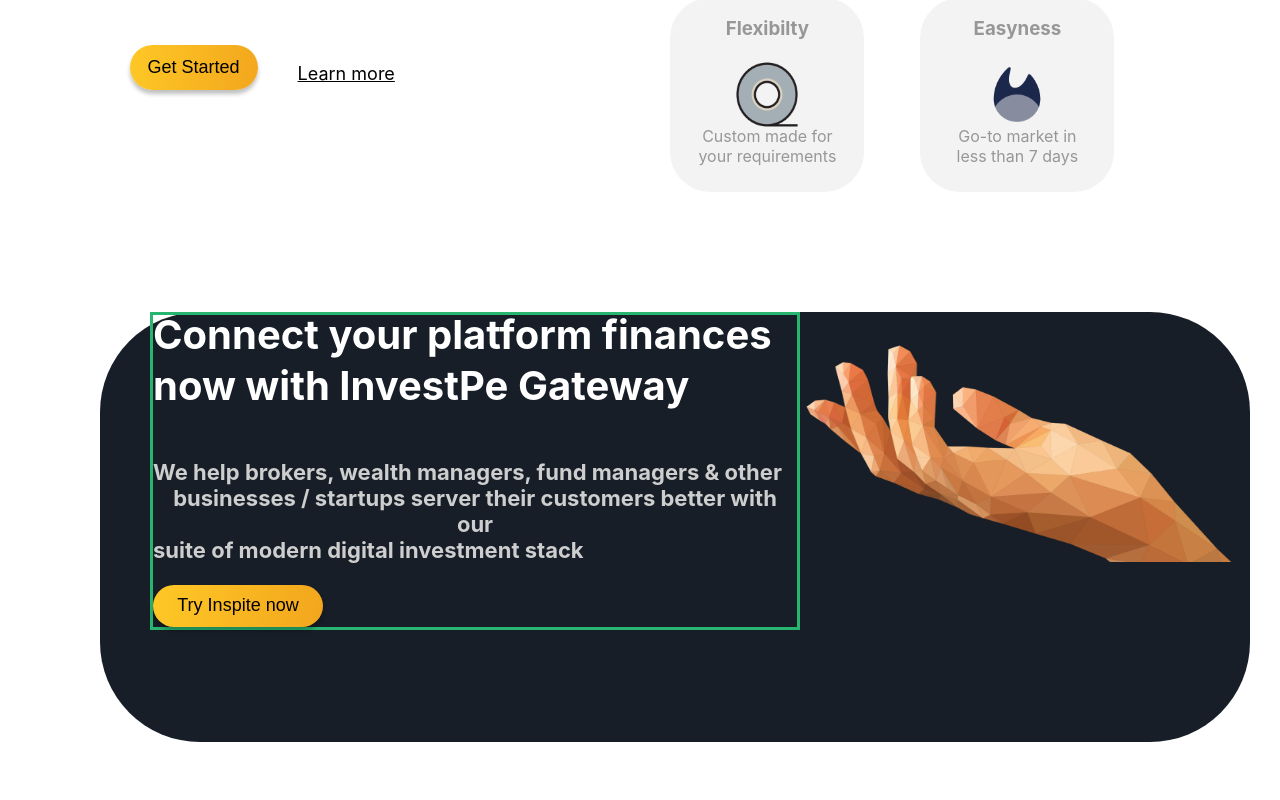
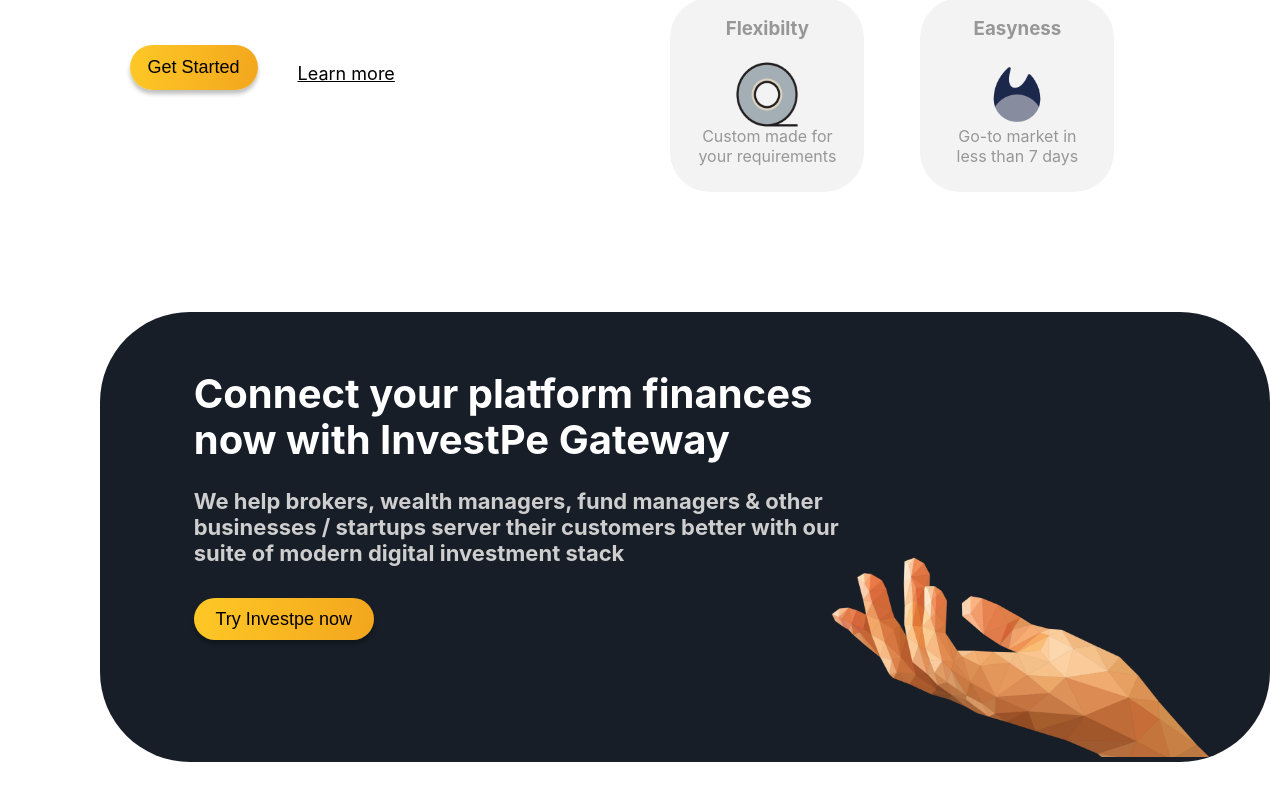
Before and after one commit to Anuradhagupta28/chhotastock, a React (Create React App) app in the folder frontend-assignment/: page /login in a window 1280 px wide. Shown: the part 972-1772 px from the top of the page. Built offline with nearby package versions, Linux system fonts and the light colour scheme.

Commit message:
frontend

```diff
--- a/frontend-assignment/src/Components/login.css
+++ b/frontend-assignment/src/Components/login.css
@@ -303,54 +303,61 @@
     .frame4{
 
       background: #171E27;
-      border-radius: 100px;
-     width:1150px;
-     height:430px;
+      border-radius: 90px;
+     width:1170px;
+     height:450px;
      margin: 100px;
 
     }
     .frame4-box1{
       display: flex;
       justify-content: space-around;
-      /* margin:60px; */
+
     }
     .firstbox{
       display: flex;
       flex-direction: column;
       align-items: flex-start;
-      border:solid #28B570;
+
      margin-left: 50px;
+      margin-top: 30px;
+
 
 
     }
-    #firstbox-c{
-      margin-top: -5px;
-    }
+
     #firstbox-n{
-    margin-top: -25px;
+    margin-top: -30px;
     }
     #firstbox-b{
     margin-top: -22px;
     }
+
     .firstbox>button{
-      width: 170px;
+      width: 180px;
     height: 42px;
 
     font-size: 18px;
     border:#F3A61D;
-    border-radius: 35px;
+    border-radius: 45px;
 background: linear-gradient(99deg, #FEC826 0%, #F3A61D 100%);
 box-shadow: 0px 4px 4px 0px rgba(0, 0, 0, 0.25);
+margin-top: 10px;
     }
     .frame4-box1 h1{
       color:white;
       font-size: 40px;
+
+
     }
     .frame4-box1 h3{
      color:#CECECE;
      font-size: 22px;
+     margin-top:-2px;
     }
     .secondbox >img{
-      width:450px;
-      height: 250px ;
+      width:400px;
+      height: 230px ;
+      margin-top: 215px;
+      margin-left: -100px;
     }
--- a/frontend-assignment/src/Components/login.jsx
+++ b/frontend-assignment/src/Components/login.jsx
@@ -93,12 +93,12 @@
            <div className="frame4">
             <div className='frame4-box1'>
             <div className='firstbox'>
-            <h1 id="firstbox-c">Connect your platform finances </h1>
+            <h1 id="main-c">Connect your platform finances </h1>
             <h1 id="firstbox-n">now with InvestPe Gateway</h1>
             <h3>We help brokers, wealth managers, fund managers & other</h3>
             <h3 id="firstbox-b"> businesses / startups server their customers better with our </h3>
             <h3 id="firstbox-b">suite of modern digital investment stack</h3>
-            <button>Try Inspite now</button>
+            <button>Try Investpe now</button>
             </div>
             <div className='secondbox'>
                 <img src={hand}></img>
```
